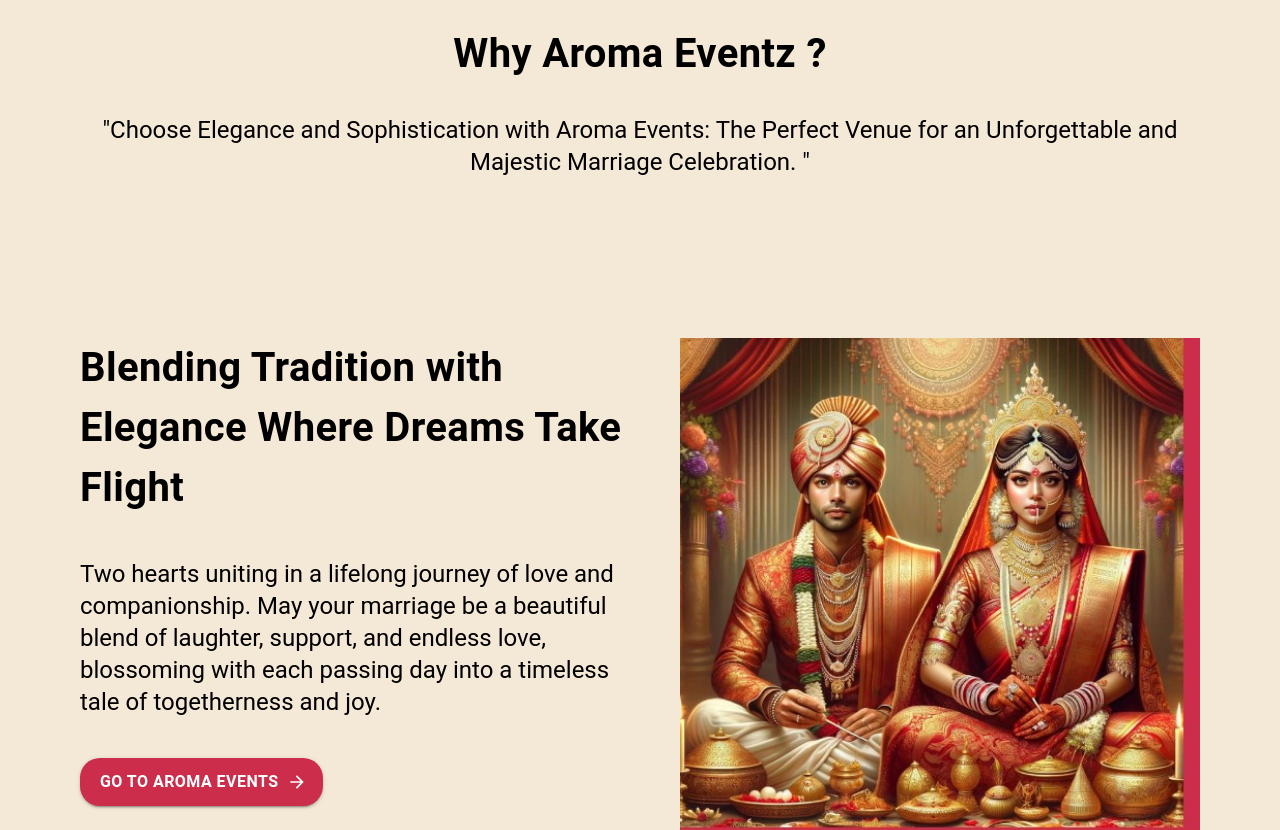
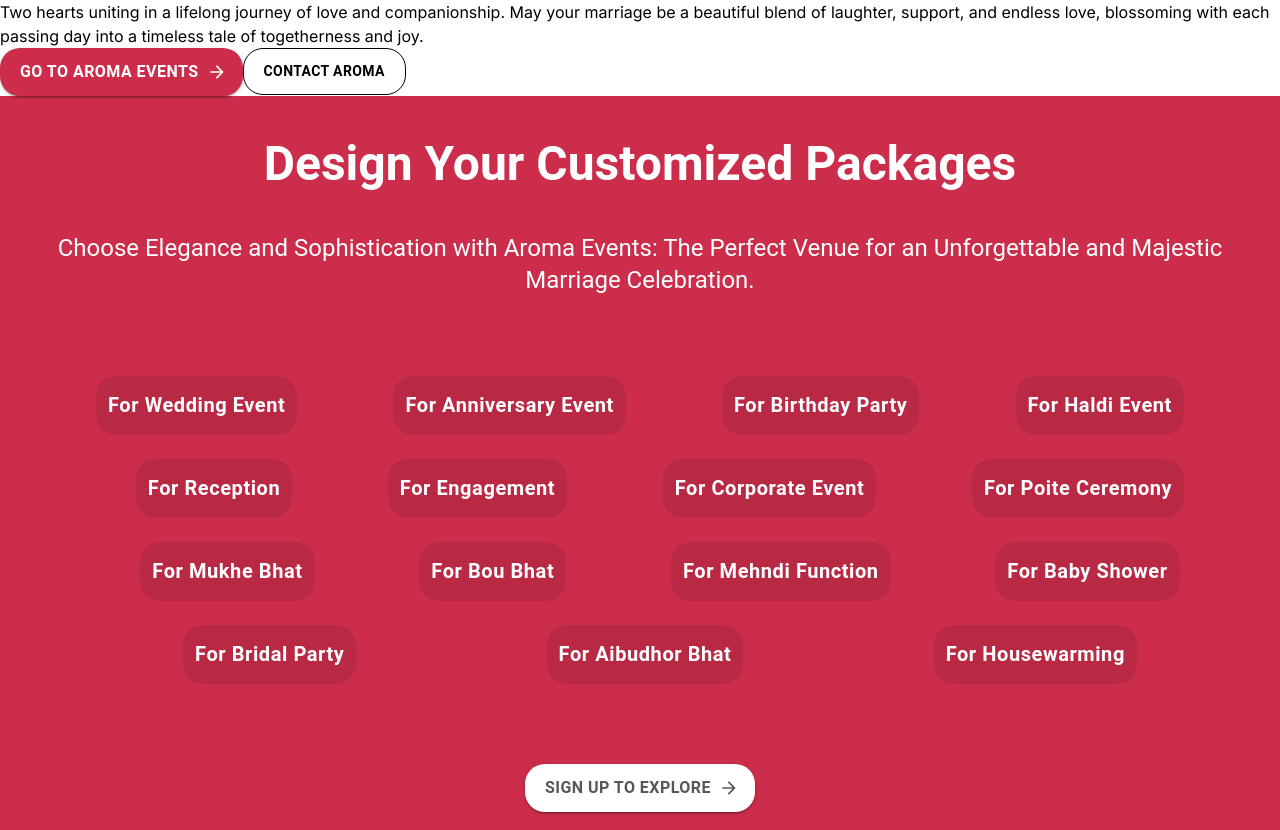
Before and after one commit to Ilanraws100/weddings, a Next.js app: page / in a window 1280 px wide. Shown: the part 1409-2239 px from the top of the page. Built offline with nearby package versions, Linux system fonts and the light colour scheme; a web font is replaced by a local one.

Commit message:
tailwind homepage 3

```diff
--- a/app/page.js
+++ b/app/page.js
@@ -48,73 +48,44 @@
         </div>
         <div className="p-5 md:p-10 lg:p-20 bg-primary flex flex-col md:flex-row">
           <div className="relative w-full h-dvh md:h-auto">
-            <Image src="/design1.jpg" alt="Bengali wedding arrangements" fill priority />
+            <Image
+              src="/design1.jpg"
+              alt="Bengali wedding arrangements"
+              fill
+              priority
+            />
           </div>
           <QueryForm />
         </div>
         <section>
-          <Stack
-            sx={{
-              backgroundColor: secondaryColor,
-              paddingY: 10,
-              paddingX: { xs: 2, md: 10 },
-              textAlign: "justify",
-            }}
-          >
-            <Typography
-              gutterBottom
-              sx={{
-                fontWeight: "bold",
-                paddingY: 2,
-                fontSize: h3_fontSize,
-                textAlign: { xs: "justify", md: "center" },
-              }}
-            >
-              Why Aroma Eventz ?
-            </Typography>
-            <Typography
-              variant="h5"
-              sx={{ textAlign: { xs: "justify", md: "center" } }}
-            >
+          <div className="p-5 md:p-10 lg:p-20 bg-secondary space-y-10">
+            <h3 className="font-bold text-3xl text-center">
+              Why Aroma Eventz?
+            </h3>
+            <h5 className="text-lg md:text-xl text-center">
               &quot;Choose Elegance and Sophistication with Aroma Events: The
               Perfect Venue for an Unforgettable and Majestic Marriage
-              Celebration. &quot;
-            </Typography>
-            <Stack
-              direction={{ xs: "column-reverse", md: "row" }}
-              justifyContent={"space-between"}
-              spacing={5}
-              sx={{ paddingTop: { xs: 5, md: 10, lg: 20 } }}
-            >
-              <Stack
-                spacing={5}
-                alignItems={"start"}
-                sx={{ textAlign: { xs: "justify", md: "left" } }}
-                maxWidth={{ xs: "100%", md: "50%" }}
-              >
-                <Typography sx={{ fontWeight: "bold", fontSize: h3_fontSize }}>
+              Celebration.&quot;
+            </h5>
+            <div className="flex flex-col md:flex-row-reverse justify-between items-center md:items-start md:pt-20 space-y-10  md:space-y-0">
+              <div className="relative w-full h-[96vw] md:h-[40vw] md:ml-10">
+                <Image src="/design2.jpg" alt="Design" fill priority />
+              </div>
+              <div className="flex flex-col space-y-5 items-start w-full">
+                <h3 className="font-bold text-4xl leading-tight">
                   Blending Tradition with Elegance Where Dreams Take Flight
-                </Typography>
-                <Typography variant="h5">
+                </h3>
+                <h5 className="text-lg">
                   Two hearts uniting in a lifelong journey of love and
                   companionship. May your marriage be a beautiful blend of
                   laughter, support, and endless love, blossoming with each
                   passing day into a timeless tale of togetherness and joy.
-                </Typography>
+                </h5>
                 <AromaEventzButton />
                 <ContactAromaButton />
-              </Stack>
-              <Stack
-                sx={{
-                  position: "relative",
-                  width: { xs: "100%", md: "50%" },
-                  height: { xs: "96vw", md: "40vw" },
-                }}
-              >
-                <Image src="/design2.jpg" alt="Design" fill priority />
-              </Stack>
-            </Stack>
-          </Stack>
+              </div>
+            </div>
+          </div>
         </section>
         <section>
           <Stack
```
